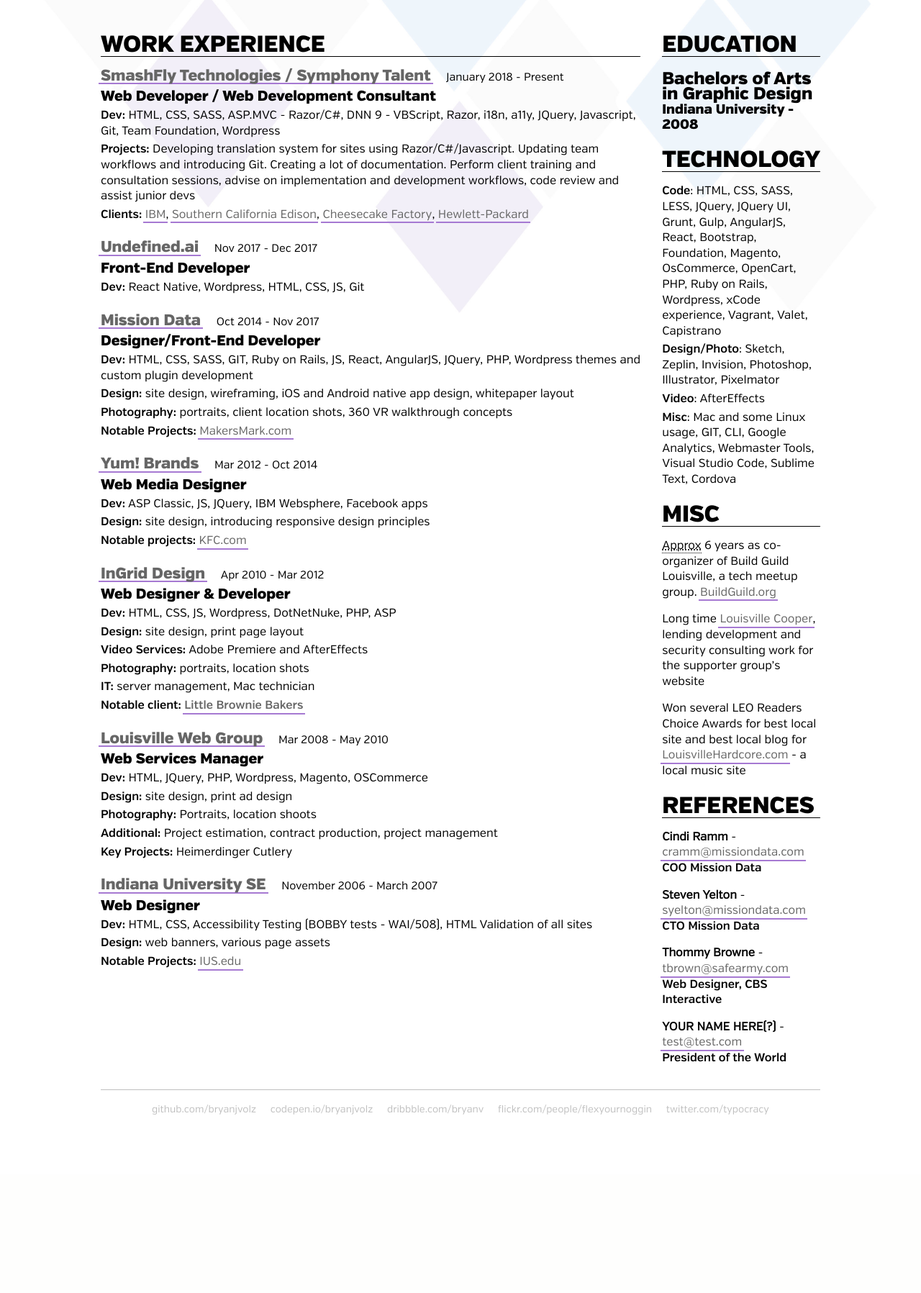
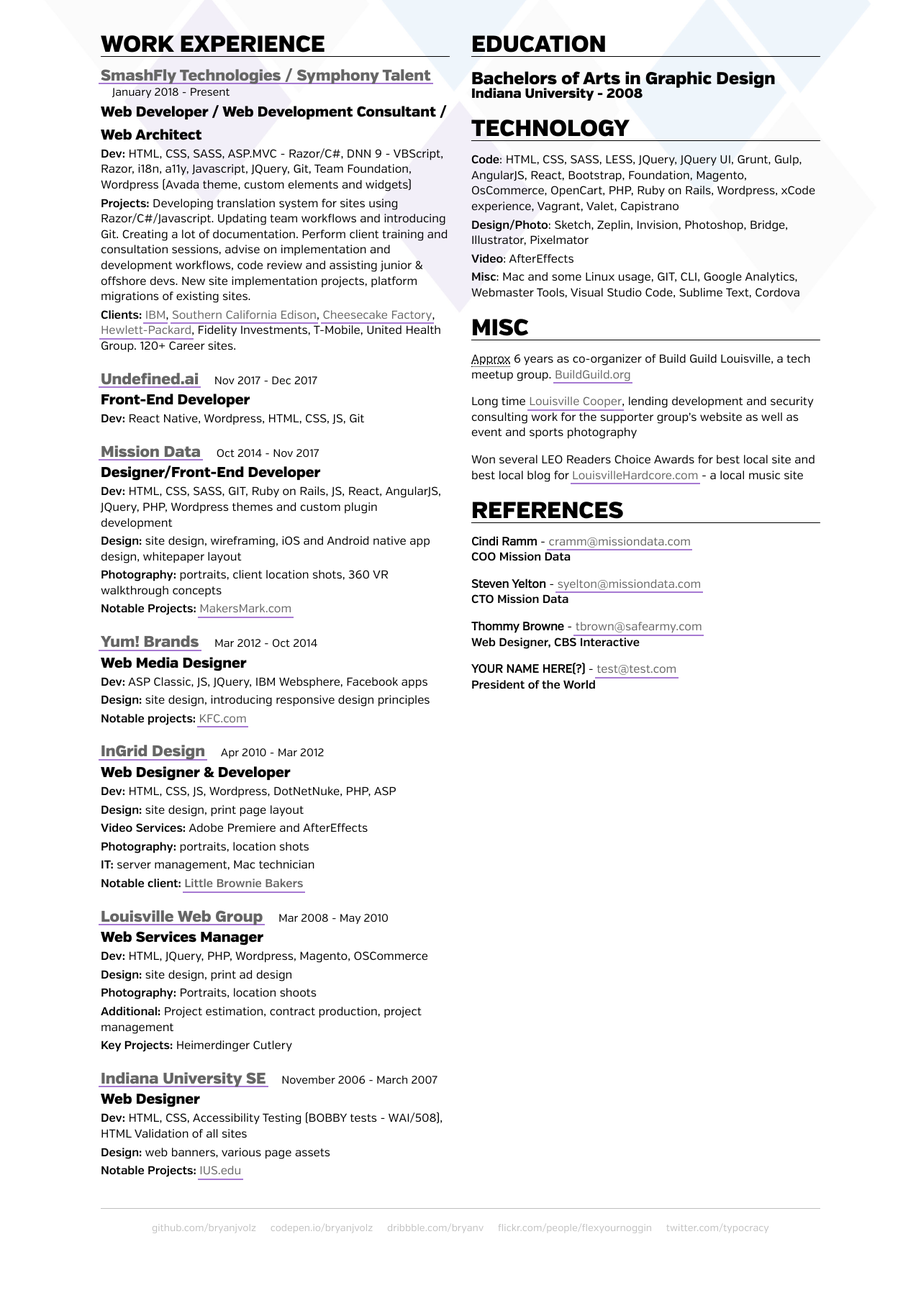
Before and after one commit to bryanjvolz/typocracy, a PHP site: page /resume/ in a window 1280 px wide. Shown: the part 192-1989 px from the top of the page at 72% size. Before the commit the page ends 1741 px from the top, so only its background shows below. Run offline with PHP 8.4, Linux system fonts and the light colour scheme.

Commit message:
Resume update, style update

```diff
--- a/css/partials/modules/_resume.scss
+++ b/css/partials/modules/_resume.scss
@@ -69,7 +69,7 @@
 
     @media screen and (min-width: 768px){
       display: grid;
-      grid-template-columns: auto 1fr 1fr;
+      grid-template-columns: 1fr 1fr;
     }
   }
 
--- a/gulpfile.js
+++ b/gulpfile.js
@@ -15,7 +15,6 @@
   .pipe(sourcemaps.init())
   .pipe(sass().on('error', sass.logError))
   .pipe(autoprefixer({
-    browsers: ['last 2 versions'],
     cascade: false
   }))
   .pipe(gulp.dest('css'))
--- a/resume/index.html
+++ b/resume/index.html
@@ -31,7 +31,7 @@
   <meta property="og:author" content="Bryan Volz">
   <meta property="og:image" content="https://typocracy.net/img/goat-2014-sm.jpg">
   <meta property="og:image:alt" content="A hungry black and white goat with large horns looking up at the viewer">
-  <meta property="og:description" content="Bryan Volz is a front-end web designer/dev, a travel and music photographer, Bayern München fan and more from Louisville, KY, USA">
+  <meta property="og:description" content="Bryan Volz is a front-end web designer/dev, a travel and music photographer, Louisville City and Bayern München fan + more from Louisville, KY, USA">
   <meta property="og:locale" content="en-us">
 
   <meta name="twitter:card" content="summary">
@@ -43,7 +43,7 @@
   <meta name="twitter:image" content="https://typocracy.net/img/goat-2014-sm.jpg">
 
   <meta itemprop="name" content="Bryan Volz">
-  <meta itemprop="description" content="Bryan Volz is a front-end web designer/dev, a travel and music photographer, Bayern München fan and more from Louisville, KY, USA">
+  <meta itemprop="description" content="Bryan Volz is a front-end web designer/dev, a travel and music photographer, Louisville City and Bayern München fan + more from Louisville, KY, USA">
   <meta itemprop="image" content="https://typocracy.net/img/goat-2014-sm.jpg">
 
   <link rel="stylesheet" href="/css/style.css">
@@ -68,20 +68,20 @@
           <dl>
 
             <dt>
-              <strong><a href="https://www.smashfly.com/" target="_blank">SmashFly Technologies / Symphony Talent</a></strong>
+              <strong><a href="https://www.symphonytalent.com/" target="_blank">SmashFly Technologies / Symphony Talent</a></strong>
               <span class="resume-experience__date datecalc" data-datestart="01/01/2018" data-dateend="present">January 2018 - Present</span>
-              <span class="resume-experience__position">Web Developer / Web Development Consultant</span>
+              <span class="resume-experience__position">Web Developer / Web Development Consultant / Web Architect</span>
             </dt>
             <dd>
               <ul>
                 <li>
-                  <span class="semibold">Dev:</span> HTML, CSS, SASS, ASP.MVC - Razor/C#, DNN 9 - VBScript, Razor, i18n, a11y, JQuery, Javascript, Git, Team Foundation, Wordpress
+                  <span class="semibold">Dev:</span> HTML, CSS, SASS, ASP.MVC - Razor/C#, DNN 9 - VBScript, Razor, i18n, a11y, Javascript, JQuery, Git, Team Foundation, Wordpress (Avada theme, custom elements and widgets)
                 </li>
                 <li>
-                  <span class="semibold">Projects:</span> Developing translation system for sites using Razor/C#/Javascript. Updating team workflows and introducing Git. Creating a lot of documentation. Perform client training and consultation sessions, advise on implementation and development workflows, code review and assist junior devs
+                  <span class="semibold">Projects:</span> Developing translation system for sites using Razor/C#/Javascript. Updating team workflows and introducing Git. Creating a lot of documentation. Perform client training and consultation sessions, advise on implementation and development workflows, code review and assisting junior & offshore devs. New site implementation projects, platform migrations of existing sites.
                 </li>
                 <li>
-                  <span class="semibold">Clients:</span> <a href="https://careers.ibm.com/" target="_blank">IBM</a>, <a href="hhttps://www.edisoncareers.com/" target="_blank">Southern California Edison</a>, <a href="https://www.cakecareers.com/" target="_blank">Cheesecake Factory</a>, <a href="https://jobs.hp.com/" target="_blank" rel="noopener noreferrer">Hewlett-Packard</a>
+                  <span class="semibold">Clients:</span> <a href="https://careers.ibm.com/" target="_blank">IBM</a>, <a href="hhttps://www.edisoncareers.com/" target="_blank">Southern California Edison</a>, <a href="https://www.cakecareers.com/" target="_blank">Cheesecake Factory</a>, <a href="https://jobs.hp.com/" target="_blank" rel="noopener noreferrer">Hewlett-Packard</a>, Fidelity Investments, T-Mobile, United Health Group. 120+ Career sites.
                 </li>
               </ul>
             </dd>
@@ -212,15 +212,13 @@
           <h1>TECHNOLOGY</h1>
           <ul class="list-unstyled">
             <li>
-              <strong class="semibold">Code</strong>: HTML, CSS, SASS, LESS, JQuery, JQuery UI, Grunt, Gulp, AngularJS, React, Bootstrap, Foundation,
-              Magento, OsCommerce, OpenCart, PHP, Ruby on Rails, Wordpress, xCode experience, Vagrant, Valet, Capistrano</li>
+              <strong class="semibold">Code</strong>: HTML, CSS, SASS, LESS, JQuery, JQuery UI, Grunt, Gulp, AngularJS, React, Bootstrap, Foundation, Magento, OsCommerce, OpenCart, PHP, Ruby on Rails, Wordpress, xCode experience, Vagrant, Valet, Capistrano</li>
             <li>
-              <strong class="semibold">Design/Photo</strong>: Sketch, Zeplin, Invision, Photoshop, Illustrator, Pixelmator</li>
+              <strong class="semibold">Design/Photo</strong>: Sketch, Zeplin, Invision, Photoshop, Bridge, Illustrator, Pixelmator</li>
             <li>
               <strong class="semibold">Video</strong>: AfterEffects</li>
             <li>
-              <strong class="semibold">Misc</strong>: Mac and some Linux usage, GIT, CLI, Google Analytics, Webmaster Tools, Visual Studio Code, Sublime
-              Text, Cordova</li>
+              <strong class="semibold">Misc</strong>: Mac and some Linux usage, GIT, CLI, Google Analytics, Webmaster Tools, Visual Studio Code, Sublime Text, Cordova</li>
           </ul>
         </section>
 
@@ -231,7 +229,7 @@
               <a href="//buildguild.org/" target="_blank">BuildGuild.org</a>
             </li>
             <li>Long time
-              <a href="//louisvillecoopers.com/" target="_blank">Louisville Cooper</a>, lending development and security consulting work for the supporter group’s website
+              <a href="//louisvillecoopers.com/" target="_blank">Louisville Cooper</a>, lending development and security consulting work for the supporter group’s website as well as event and sports photography
             </li>
             <li>Won several LEO Readers Choice Awards for best local site and best local blog for
               <a href="//LouisvilleHardcore.com"
@@ -297,7 +295,6 @@
 
   <script>
     calcDates();
-
     function calcDates(){
       const dates = [...document.getElementsByClassName('datecalc')];
       dates.forEach( (date) => {
@@ -372,7 +369,6 @@
     })(window, document, 'script', '//www.google-analytics.com/analytics.js', 'ga');
     ga('create', 'UA-4801896-1', 'auto');
     ga('send', 'pageview');</script>
-
   <!-- Matomo -->
   <script type="text/javascript">
     var _paq = _paq || [];
@@ -390,5 +386,4 @@
   <!-- End Matomo Code -->
 
 </body>
-
 </html>
```
Also changed, not shown: css/style.css.
